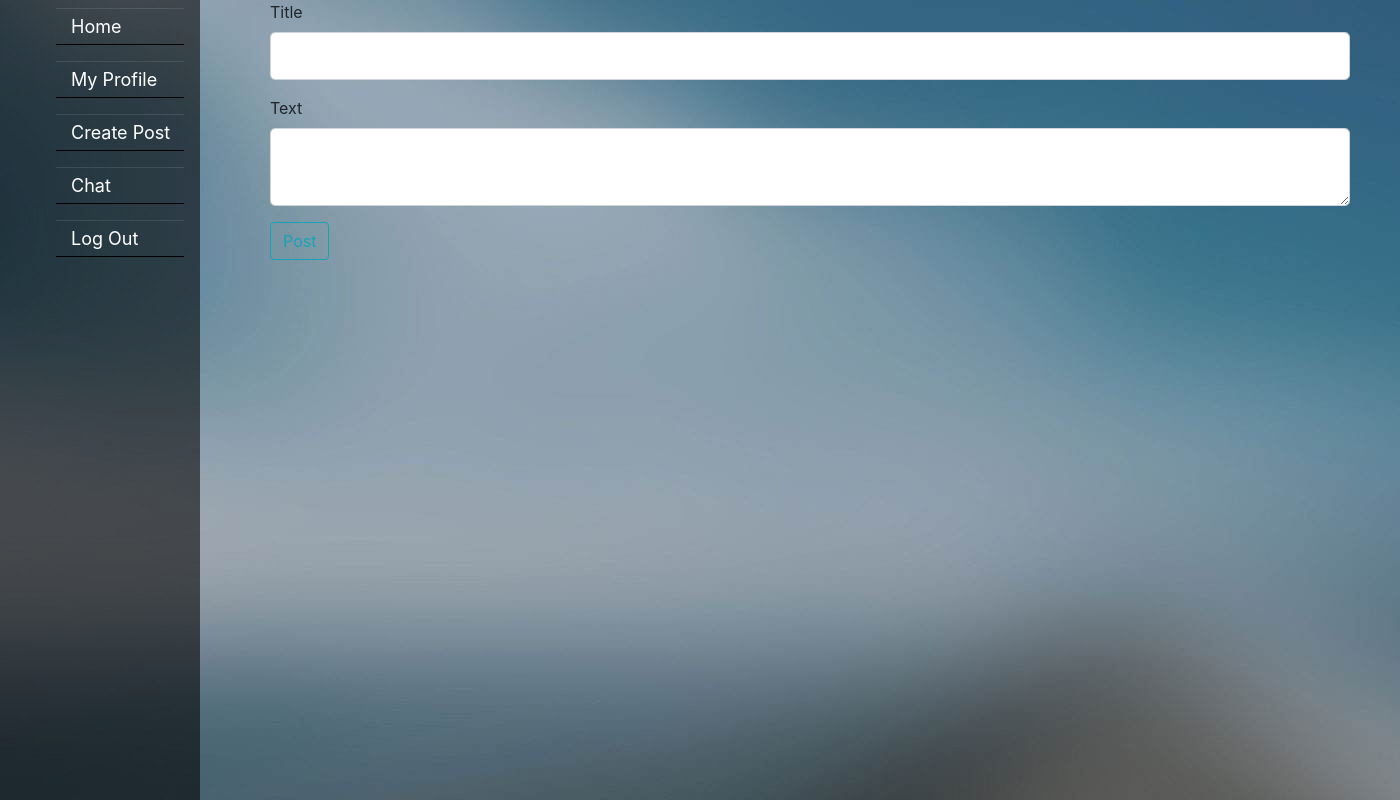
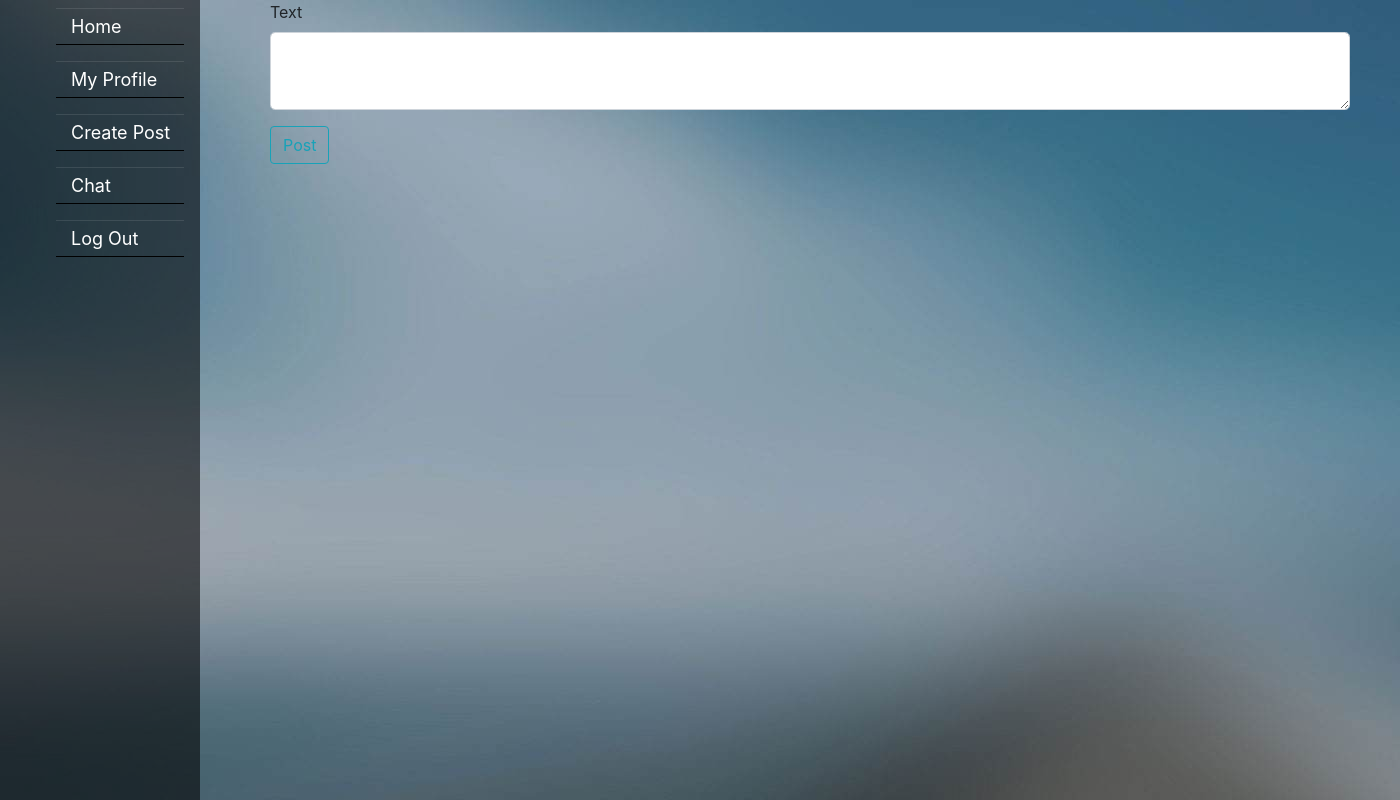
Before and after one commit to jqjZhu/WeConnect, a Flask app: page /create in a window 1400 px wide. Run offline with Flask 2, Linux system fonts and the light colour scheme; the visitor is signed in with stand-in values (Sample User, id 1); some libraries are stand-ins or nearby versions.

Commit message:
Updated page design

```diff
--- a/blog_posts/forms.py
+++ b/blog_posts/forms.py
@@ -3,7 +3,6 @@ from wtforms import StringField, SubmitField, TextAreaField
 from wtforms.validators import DataRequired
 
 class BlogPostForm(FlaskForm):
-    title = StringField('Title', validators=[DataRequired()])
     text = TextAreaField('Text', validators=[DataRequired()])
     submit = SubmitField("Post")
 
--- a/blog_posts/views.py
+++ b/blog_posts/views.py
@@ -14,7 +14,7 @@ def create_post():
 
     if form.validate_on_submit():
 
-        blog_post = BlogPost(title=form.title.data,
+        blog_post = BlogPost(
                             text=form.text.data,
                             user_id=current_user.id)
         db.session.add(blog_post)
@@ -31,7 +31,7 @@ def blog_post(blog_post_id):
     blog_post = BlogPost.query.get_or_404(blog_post_id)
     blog_comments = blog_post.comments
     print(blog_comments)
-    return render_template('blog_post.html', title=blog_post.title,
+    return render_template('blog_post.html',
                             date=blog_post.date, post=blog_post, blog_comments=blog_comments)
 
 
@@ -49,7 +49,6 @@ def update(blog_post_id):
 
     if form.validate_on_submit():
 
-        blog_post.title = form.title.data
         blog_post.text = form.text.data,
         db.session.commit()
         flash('Blog Post Updated')
--- a/core/views.py
+++ b/core/views.py
@@ -15,7 +15,7 @@ def index():
 
     if form.validate_on_submit():
 
-        blog_post = BlogPost(title=form.title.data,
+        blog_post = BlogPost(
                             text=form.text.data,
                             user_id=current_user.id)
         db.session.add(blog_post)
--- a/models.py
+++ b/models.py
@@ -45,18 +45,16 @@ class BlogPost(db.Model):
     user_id = db.Column(db.Integer, db.ForeignKey('users.id'), nullable = False)
 
     date = db.Column(db.DateTime, nullable = False, default = datetime.utcnow)
-    title = db.Column(db.String(140), nullable = False)
     text = db.Column(db.Text, nullable = False)
 
     comments = db.relationship('BlogComment', backref = 'post_comment', lazy = True)
 
-    def __init__(self, title, text, user_id):
-        self.title = title
+    def __init__(self, text, user_id):
         self.text = text
         self.user_id = user_id
 
     def __repr__(self):
-        return f"Post ID: {self.id} -- Date: {self.date} --- {self.title}"
+        return f"Post ID: {self.id} -- Date: {self.date}"
 ############################################################################################
 # class Chat(db.Model):
 #     __tablename__ = 'chat'
--- a/static/css/style.css
+++ b/static/css/style.css
@@ -17,7 +17,7 @@ body {
     margin: 0 auto;
     margin-top: 200px;
     padding: 20px 50px;
-    background-color: #00000090;
+    background-color: rgba(255,255,255,0.5);
     width: 400px;
     height: 275px;
     border-radius: 10px;
@@ -28,7 +28,7 @@ body {
     margin: 0 auto;
     margin-top: 180px;
     padding: 20px 50px;
-    background-color: #00000090;
+    background-color: rgba(255,255,255,0.5);
     width: 400px;
     height: 375px;
     border-radius: 10px;
@@ -36,16 +36,16 @@ body {
 }
 
 #loginBox p {
-    color: white;
+    color: black;
     margin-top: 8px;
 }
 
 #loginBox h1{
-    color: white;
+    color: black;
 }
 
 #registerBox h1{
-    color: white;
+    color: black;
 }
 
 #loginBox .inputBox {
@@ -125,3 +125,6 @@ body {
 ul li:hover a {
     padding-left: 55px;
 }
+
+
+#post-head .form-group { font-family: Papyrus, fantasy; font-size: 16px; font-style: normal; font-variant: normal; font-weight: 700; line-height: 26.4px; } h3 { font-family: Papyrus, fantasy; font-size: 14px; font-style: normal; font-variant: normal; font-weight: 700; line-height: 15.4px; } p { font-family: Papyrus, fantasy; font-size: 14px; font-style: normal; font-variant: normal; font-weight: 400; line-height: 20px; } blockquote { font-family: Papyrus, fantasy; font-size: 21px; font-style: normal; font-variant: normal; font-weight: 400; line-height: 30px; } pre { font-family: Papyrus, fantasy; font-size: 13px; font-style: normal; font-variant: normal; font-weight: 400; line-height: 18.5714px; }
--- a/templates/create_post.html
+++ b/templates/create_post.html
@@ -3,10 +3,6 @@
   <div class="container">
     <form class="form-group" method="POST">
       {{form.hidden_tag()}}
-      <div class="form-group">
-        {{form.title.label(class="form-control-label")}}
-        {{form.title(class="form-control form-control-lg")}}
-      </div>
       <div class="form-group">
         {{form.text.label(class="form-control-label")}}
         {{form.text(class="form-control form-control-lg")}}
```
Also changed, not shown: templates/index.html (+9 -4 lines), static/profile_pics/1.jpg (added).
